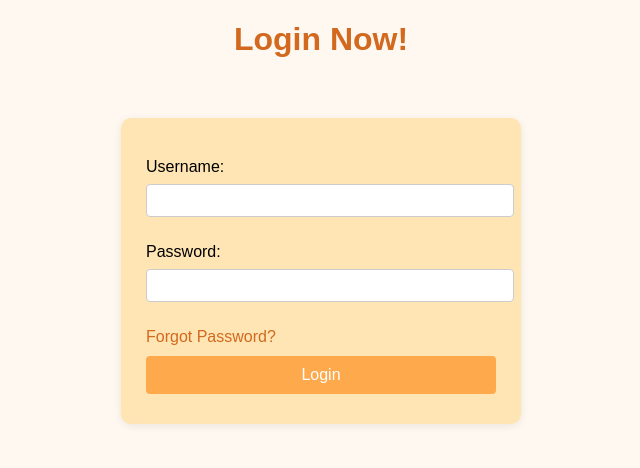
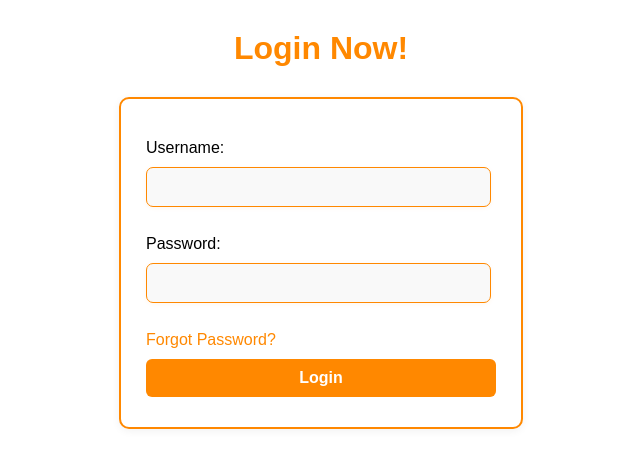
Before and after one commit to ghadiyaharsh/Django, a Django app: page /login/ in a window 1280 px wide. Shown: the top 468 px of the page, without its empty margins (319-959 px from the left). Run offline with Django 5.2, Linux system fonts and the light colour scheme.

Commit message:
change styles

```diff
--- a/UserAuthProject/accounts/templates/accounts/login.html
+++ b/UserAuthProject/accounts/templates/accounts/login.html
@@ -4,43 +4,56 @@
     <title>Login</title>
     <style>
         body {
-            background-color: #fff8f0;
+            background: #fff;
             font-family: Arial, sans-serif;
         }
         form {
-            background-color: #ffe5b4;
+            background: #fff;
             max-width: 350px;
-            margin: 60px auto;
+            margin: 30px auto;
             padding: 30px 25px;
+            border: 2px solid #ff8800;
             border-radius: 10px;
-            box-shadow: 0 2px 8px rgba(0,0,0,0.08);
+            box-shadow: 0 2px 8px rgba(17, 2, 2, 0.06);
         }
         h1 {
+            margin-top: 30px;
             text-align: center;
-            color: #d2691e;
+            color: #ff8800;
         }
         input[type="text"], input[type="password"] {
-            width: 100%;
-            padding: 8px;
-            margin: 8px 0 16px 0;
-            border: 1px solid #ccc;
-            border-radius: 4px;
+            width: 90%;
+            padding: 10px 14px;
+            margin: 10px 0 18px 0;
+            border: 1.5px solid #ff8800;
+            border-radius: 7px;
+            background: #f9f9f9;
+            font-size: 16px;
+            transition: box-shadow 0.2s, border-color 0.2s;
+            box-shadow: 0 1px 4px rgba(255,136,0,0.08);
+        }
+        input[type="text"]:focus, input[type="password"]:focus {
+            border-color: #ff8800;
+            box-shadow: 0 0 6px #ff880055;
+            outline: none;
         }
         input[type="submit"] {
             width: 100%;
-            background-color: #ffa94d;
+            background: #ff8800;
             color: #fff;
             padding: 10px;
             border: none;
-            border-radius: 4px;
+            border-radius: 6px;
             font-size: 16px;
             cursor: pointer;
+            font-weight: bold;
+            transition: background 0.2s;
         }
         input[type="submit"]:hover {
-            background-color: #ff8800;
+            background: #d2691e;
         }
         a {
-            color: #d2691e;
+            color: #ff8800;
             text-decoration: none;
         }
         a:hover {
--- a/UserAuthProject/accounts/views.py
+++ b/UserAuthProject/accounts/views.py
@@ -1,6 +1,9 @@
 from django.shortcuts import render
 from django.shortcuts import redirect
 from django.contrib.auth import authenticate, login
+import random
+from django.core.mail import send_mail
+from django.conf import settings
 from .forms import LoginForm, CustomUserForm, ForgotPasswordForm, verifyOTPForm, ResetPasswordForm  # Import all forms including ResetPasswordForm from your forms.py
 from .models import CustomUser  # Import CustomUser from your models.py
 
@@ -62,9 +65,9 @@ def forgot_password_view(request):
             email = form.cleaned_data['email']
             user = CustomUser.objects.filter(email=email).first()
             if user:
-                otp = random.randint(100000, 999999)
+                otp = str(random.randint(100000, 999999))
                 request.session['reset_email'] = email
-                request.session['otp'] = str(otp)
+                request.session['otp'] = otp
 
                 # Send OTP via email
                 send_mail(
@@ -72,6 +75,7 @@ def forgot_password_view(request):
                     f'Your OTP is: {otp}',
                     settings.EMAIL_HOST_USER,
                     [email],
+                    fail_silently=False,
                 )
 
                 return redirect('verify_otp')
```
Also changed, not shown: UserAuthProject/db.sqlite3.
